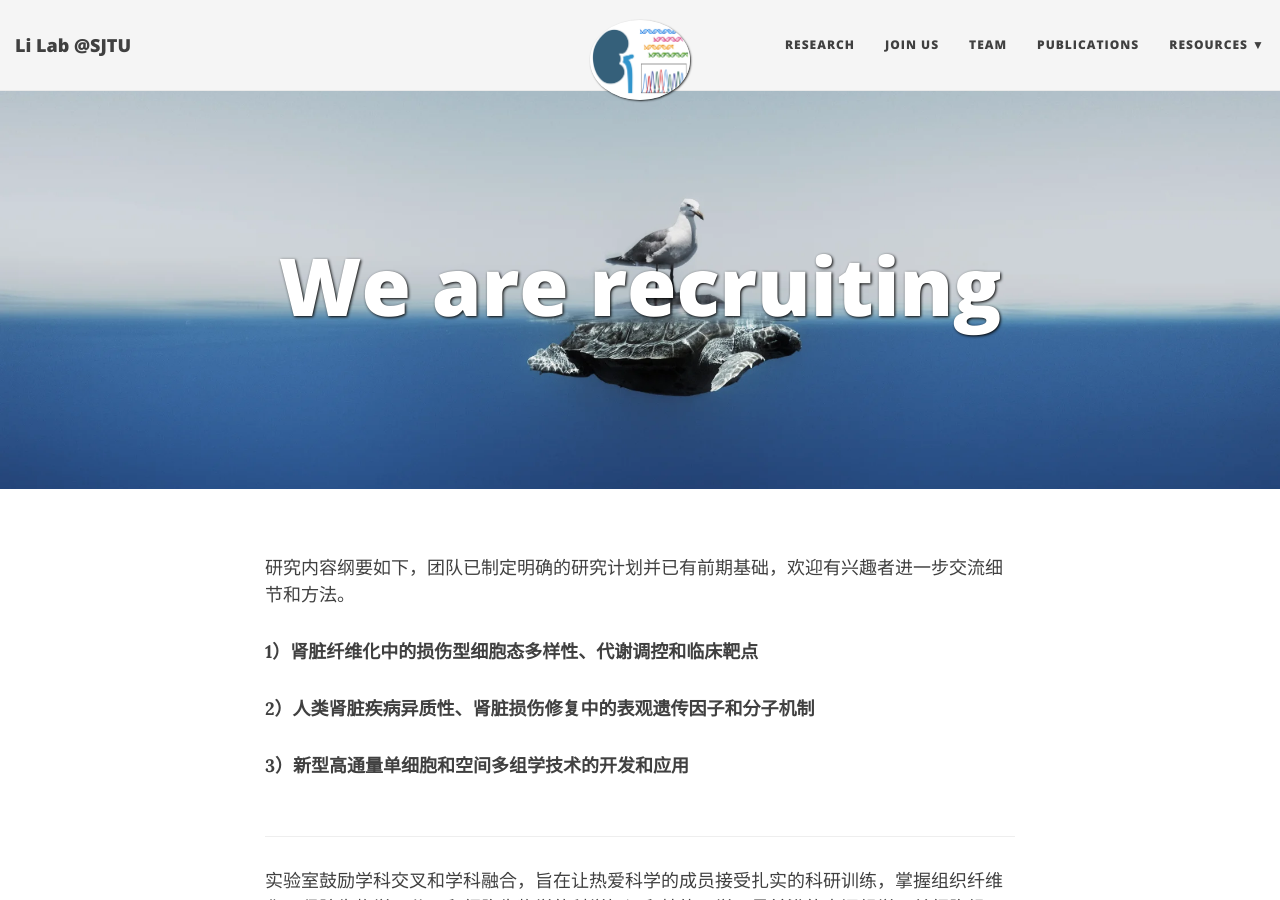
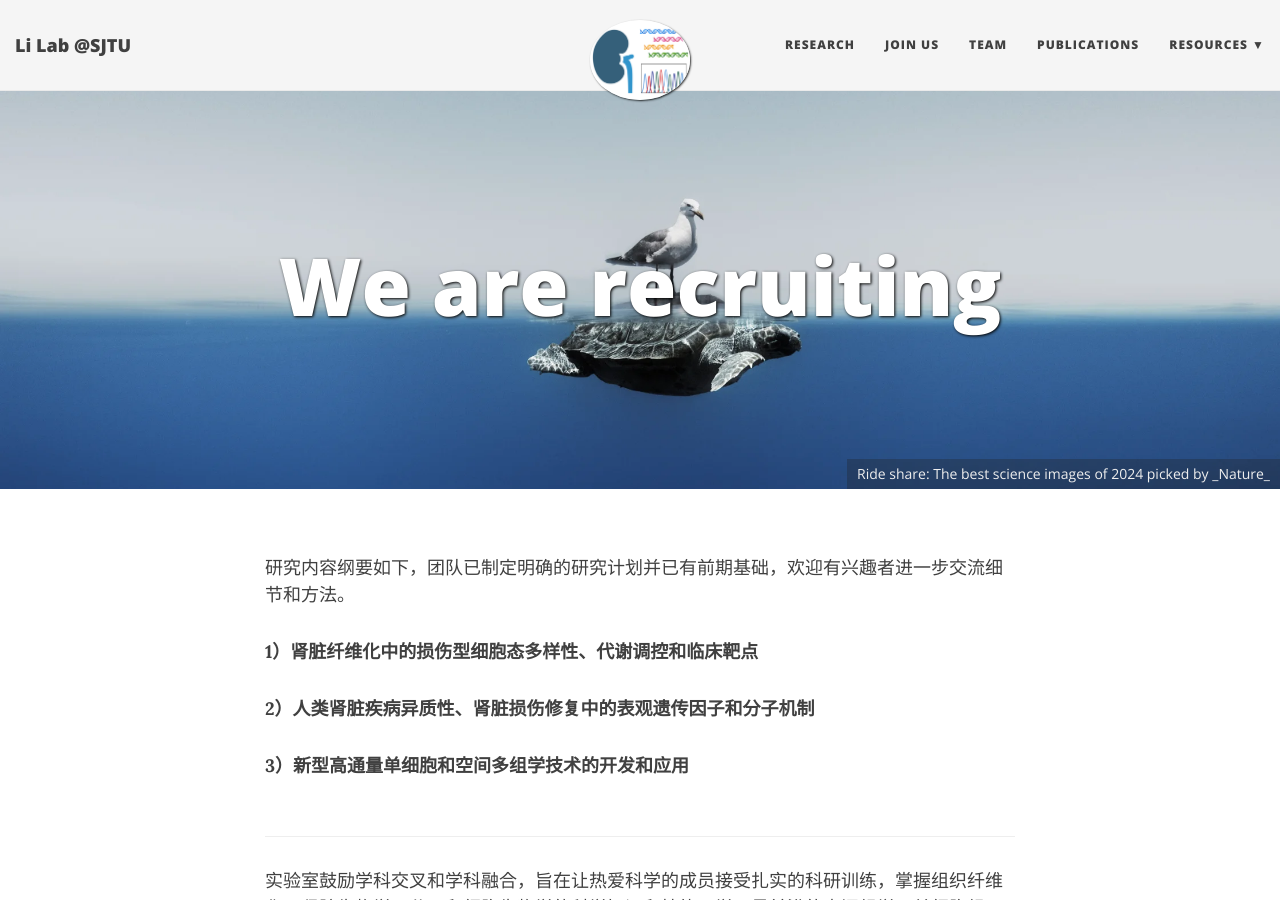
Before and after one commit to TheLiLab/thelilab.github.io, a Jekyll site: the page built from joinus.md, in a window 1280 px wide and 900 px high. Built offline with Jekyll 4.4.1, drawn with Linux system fonts in a browser that asks for light colours; nearby versions of some CDN libraries.

Commit message:
Update joinus.md

```diff
--- a/joinus.md
+++ b/joinus.md
@@ -3,7 +3,7 @@ layout: page
 title: We are recruiting
 bigimg:
 
-- "/img/random_images/2024nature_ride.webp"
+- "/img/random_images/2024nature_ride.webp" : "Ride share: The best science images of 2024 picked by _Nature_"
 
 ---
 
```
